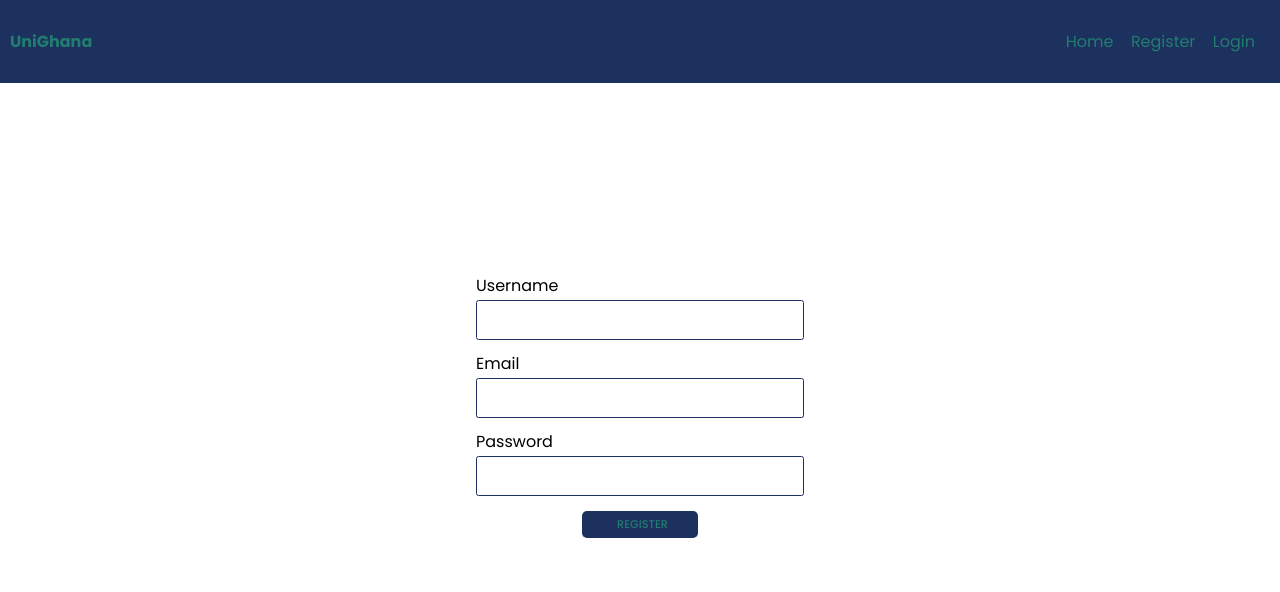
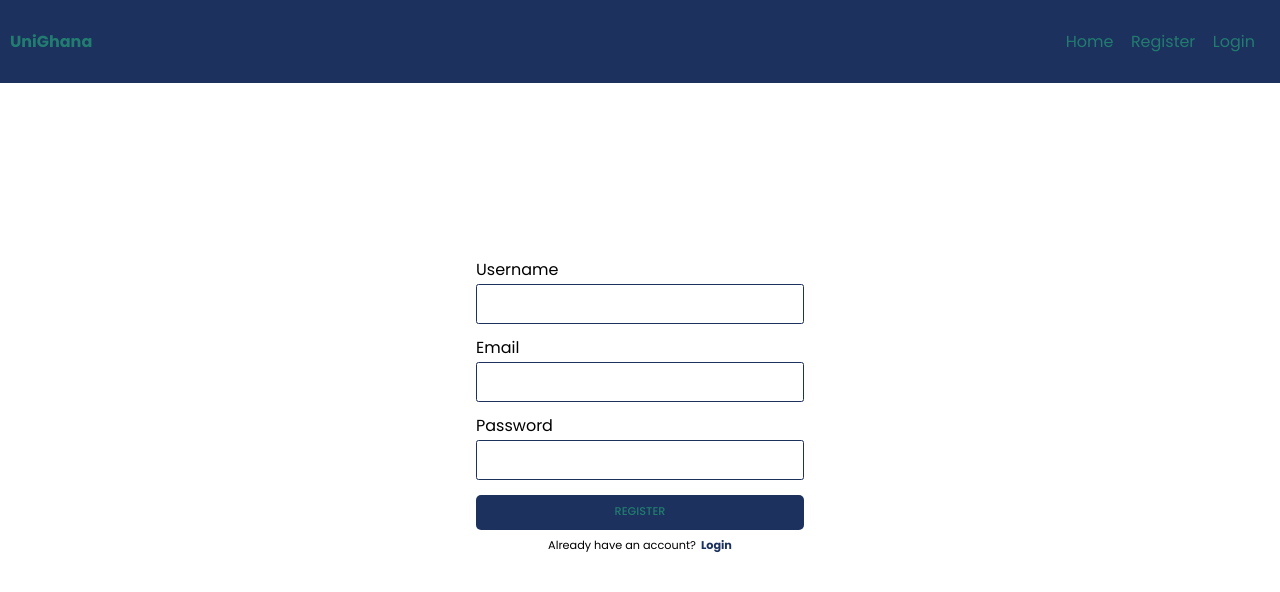
Before and after one commit to AminMusah/auth-UniGhana, a React (Vite) app: page /register in a window 1280 px wide. Shown: the top 592 px of the page. Built offline with nearby package versions, Linux system fonts and the light colour scheme.

Commit message:
update auth route

```diff
--- a/src/App.jsx
+++ b/src/App.jsx
@@ -13,8 +13,8 @@ function App() {
   return (
       <Routes>
         <Route path="/" element={<Home />} />
-        <Route path="/register" element={<Register />} />
-        <Route path="/login" element={<Login />} />
+        <Route path="/register" element={ isAuth ? <Dashboard/> : <Register />} />
+        <Route path="/login" element={isAuth ? <Dashboard/> : <Login />} />
         <Route path="/dashboard" element={ isAuth ? <Dashboard /> : <Login/>} />
       </Routes>
   )
--- a/src/index.css
+++ b/src/index.css
@@ -26,7 +26,6 @@ img {
   height: auto;
 }
 
-
 i {
   pointer-events: none;
 }
@@ -46,7 +45,6 @@ body {
 body.active {
   overflow: hidden;
 }
-
 
 ::-webkit-scrollbar {
   width: 10px;
@@ -139,7 +137,8 @@ body.active {
 }
 
 @keyframes spinner-vse6n7 {
-   0%, 100% {
+  0%,
+  100% {
     transform: rotate(calc(var(--rotation) * 1deg)) translateY(0);
   }
 
@@ -158,6 +157,7 @@ body.active {
   position: absolute;
   width: 2px;
   height: 2px;
+  left: 7rem;
 }
 
 .mini-spinner div {
@@ -165,7 +165,8 @@ body.active {
   width: 50%;
   height: 150%;
   background: #fff;
-   transform: rotate(calc(var(--rotation) * 1deg)) translate(0, calc(var(--translation) * 1%));
+  transform: rotate(calc(var(--rotation) * 1deg))
+    translate(0, calc(var(--translation) * 1%));
   animation: spinner-fzua35 1s calc(var(--delay) * 1s) infinite ease;
 }
 
@@ -230,11 +231,22 @@ body.active {
 }
 
 @keyframes spinner-fzua35 {
-   0%, 10%, 20%, 30%, 50%, 60%, 70%, 80%, 90%, 100% {
-      transform: rotate(calc(var(--rotation) * 1deg)) translate(0, calc(var(--translation) * 1%));
+  0%,
+  10%,
+  20%,
+  30%,
+  50%,
+  60%,
+  70%,
+  80%,
+  90%,
+  100% {
+    transform: rotate(calc(var(--rotation) * 1deg))
+      translate(0, calc(var(--translation) * 1%));
   }
 
   50% {
-      transform: rotate(calc(var(--rotation) * 1deg)) translate(0, calc(var(--translation) * 1.5%));
+    transform: rotate(calc(var(--rotation) * 1deg))
+      translate(0, calc(var(--translation) * 1.5%));
   }
 }
--- a/src/pages/Login.jsx
+++ b/src/pages/Login.jsx
@@ -5,7 +5,7 @@ import production from "../../api/base";
 import axios from "axios";
 import { UserContext } from "../context/UserContext";
 import Swal from "sweetalert2";
-import { useNavigate } from "react-router-dom";
+import { useNavigate, Link } from "react-router-dom";
 
 function Login() {
   let { isAuth, setIsAuth } = useContext(UserContext);
@@ -89,10 +89,15 @@ function Login() {
             >
               {error}
             </div> : '' }
-          <button className="border-none font-inherit mt-4 cursor-pointer flex items-center gap-6 max-w-max-content py-2 px-12 font-medium text-lg uppercase rounded-lg transition-all bg-blue">
+            <button className="relative border-none font-inherit mt-4 cursor-pointer flex items-center justify-center gap-6 w-full h-14 py-2 px-12 font-medium text-lg uppercase rounded-lg transition-all bg-blue">
             {loading ? <MiniLoader /> : ""}
-            <span className="ml-2 text-green">Login</span>
+            <span className="text-green absolute">Login</span>
           </button>
+
+          <div className="flex items-center mt-3">
+            {" "}
+            <p className="text-lg"> Don't have an account? </p> <Link to="/register" className="text-lg text-blue ml-[5px] font-bold">Register</Link>
+          </div>
         </form>
       </div>
     </div>
--- a/src/pages/Register.jsx
+++ b/src/pages/Register.jsx
@@ -4,7 +4,7 @@ import MiniLoader from "../components/MiniLoader";
 import production from "../../api/base";
 import axios from "axios";
 import Swal from "sweetalert2";
-import { Navigate,useNavigate } from "react-router-dom";
+import { Navigate, useNavigate, Link } from "react-router-dom";
 function Register() {
   const [loading, setLoading] = useState(false);
 
@@ -89,11 +89,13 @@ function Register() {
             >
               {error}
             </div> : '' }
-          <button className="border-none font-inherit mt-4 cursor-pointer flex items-center gap-6 max-w-max-content py-2 px-12 font-medium text-lg uppercase rounded-lg transition-all bg-blue">
+          <button className="relative border-none font-inherit mt-4 cursor-pointer flex items-center justify-center gap-6 w-full h-14 py-2 px-12 font-medium text-lg uppercase rounded-lg transition-all bg-blue">
             {loading ? <MiniLoader /> : ""}
-            <span className="ml-2 text-green">Register</span>
+            <span className="text-green absolute">Register</span>
           </button>
-        </form>
+          <div className="flex items-center mt-3">
+            <p className="text-lg"> Already have an account? </p> <Link to="/login" className="text-lg text-blue ml-[5px] font-bold">Login</Link>
+          </div>        </form>
       </div>
     </div>
   );
```
Lines whose indentation alone changed are shown as unchanged.
